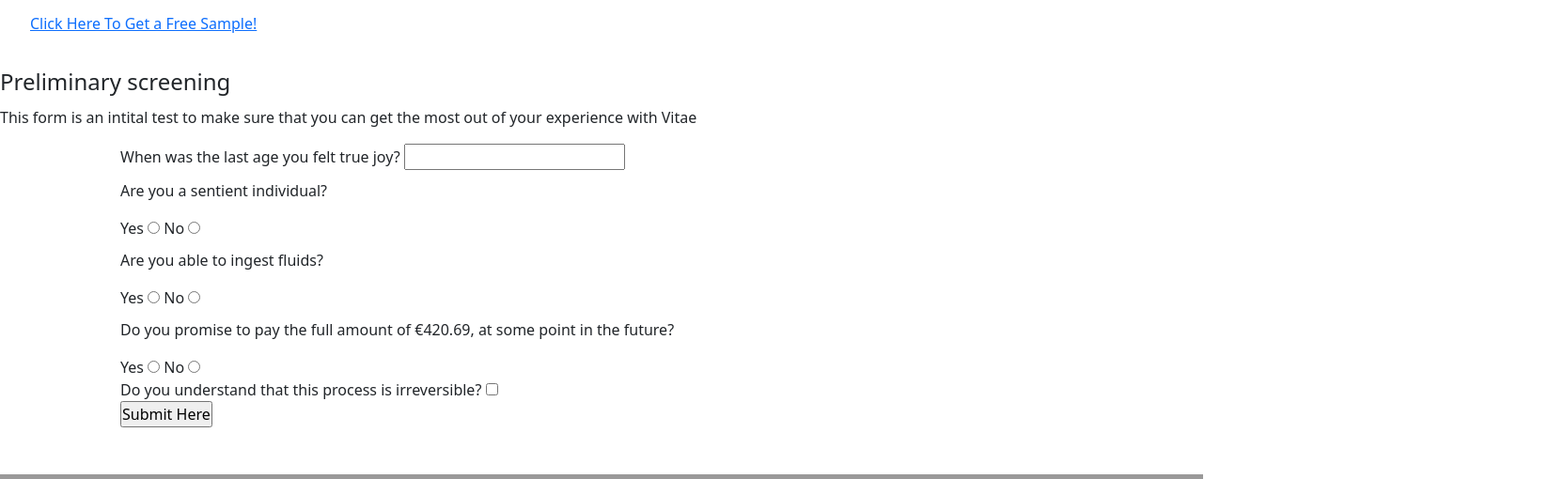
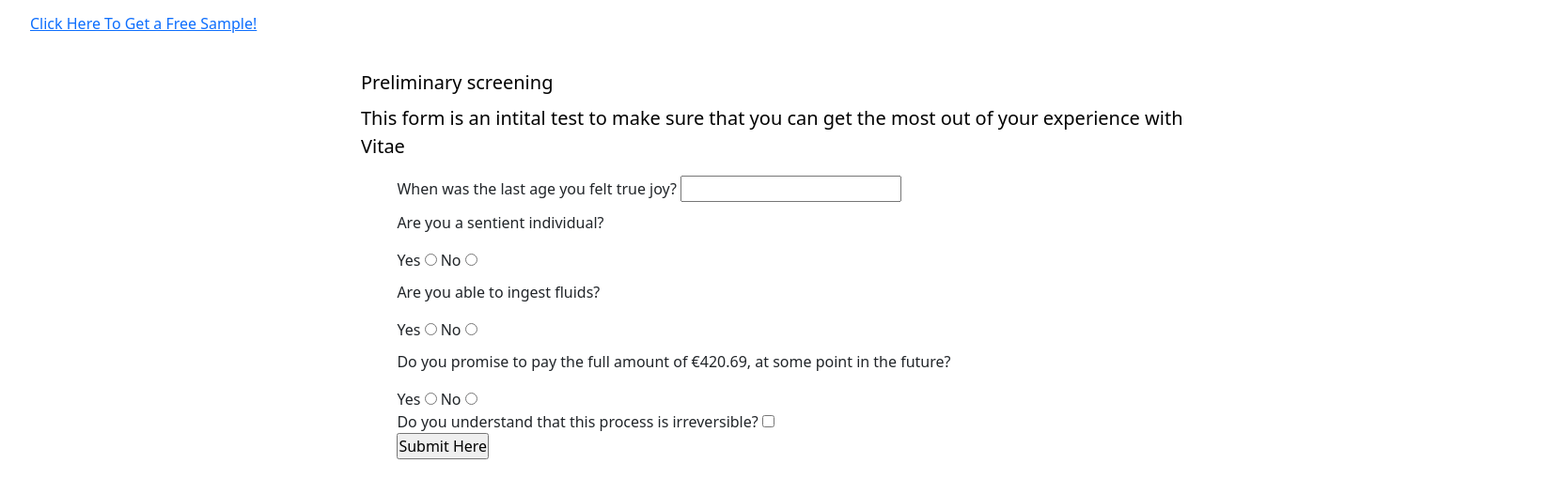
Before and after one commit to alcl2000/youth-potion, a plain HTML site: page index.html in a window 1280 px wide. Shown: the part 1437-1947 px from the top of the page at 94% size, 1664 px wide, since content can reach past the window. Drawn offline with nearby package versions, Linux system fonts and the light colour scheme.

Commit message:
form styling

```diff
--- a/assets/css/style.css
+++ b/assets/css/style.css
@@ -162,8 +162,15 @@ html, body {
 
     form {
         width: 80%;
-        margin: 0 auto;
+        /*margin: 0 auto; */
+        margin-left: 33%;
         margin-bottom: 50px;
+
+    }
+    .form-text{
+        margin-left: 30%;
+        font-size: 20px;
+        color:black;
     }
     form>p{
         margin-top:10px;
--- a/index.html
+++ b/index.html
@@ -44,8 +44,8 @@
 </section>
 <section id="form">
     <fieldset>
-        <legend>Preliminary screening</legend>
-        <p>This form is an intital test to make sure that you can get the most out of your experience with Vitae</p>
+        <legend class="form-text">Preliminary screening</legend>
+        <p class="form-text">This form is an intital test to make sure that you can get the most out of your experience with Vitae</p>
         <form action="ugrr.html" method="post" target="_blank">
             <label for="joy">When was the last age you felt true joy?</label>
             <input type="text" id="joy" class="questionnaire">
```
